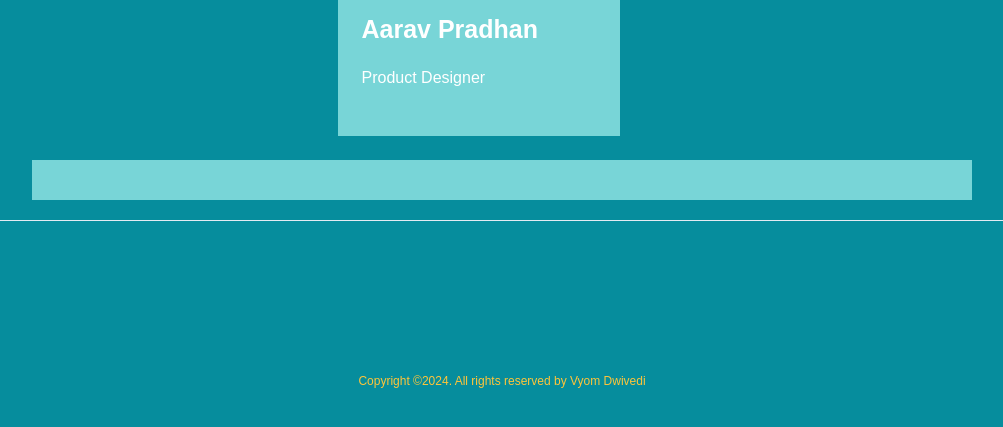
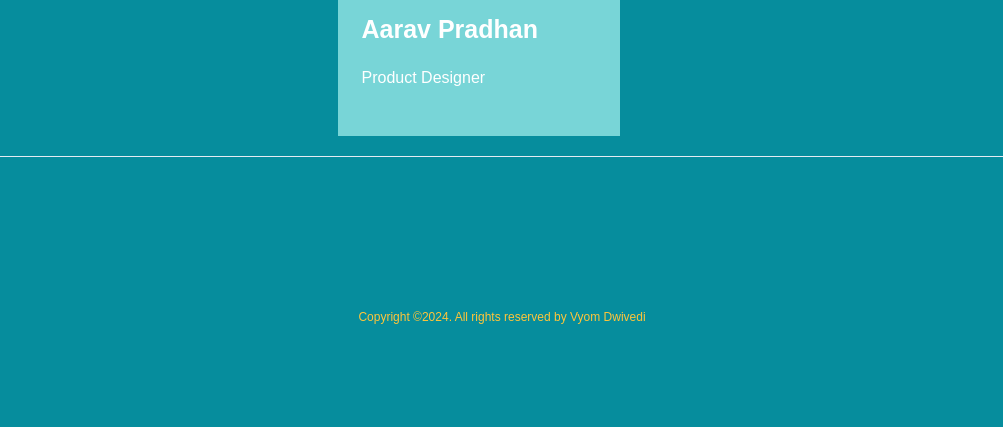
Before and after one commit to vyomdwivedi/AWS, a plain HTML site: page src/team.html in a window 1280 px wide. Shown: the part 1838-2265 px from the top of the page, without its empty margins (138-1141 px from the left). After the commit the page ends 2235 px from the top, so only its background shows below. Drawn offline with Linux system fonts and the light colour scheme.

Commit message:
Update team.html

```diff
--- a/src/team.html
+++ b/src/team.html
@@ -112,7 +112,6 @@
                     </div>
                   </div>
                 </div>
-                <div class="team-slider-nav-2 w-slider-nav w-slider-nav-invert w-round"></div>
               </div>
             </div>
           </section>
```
